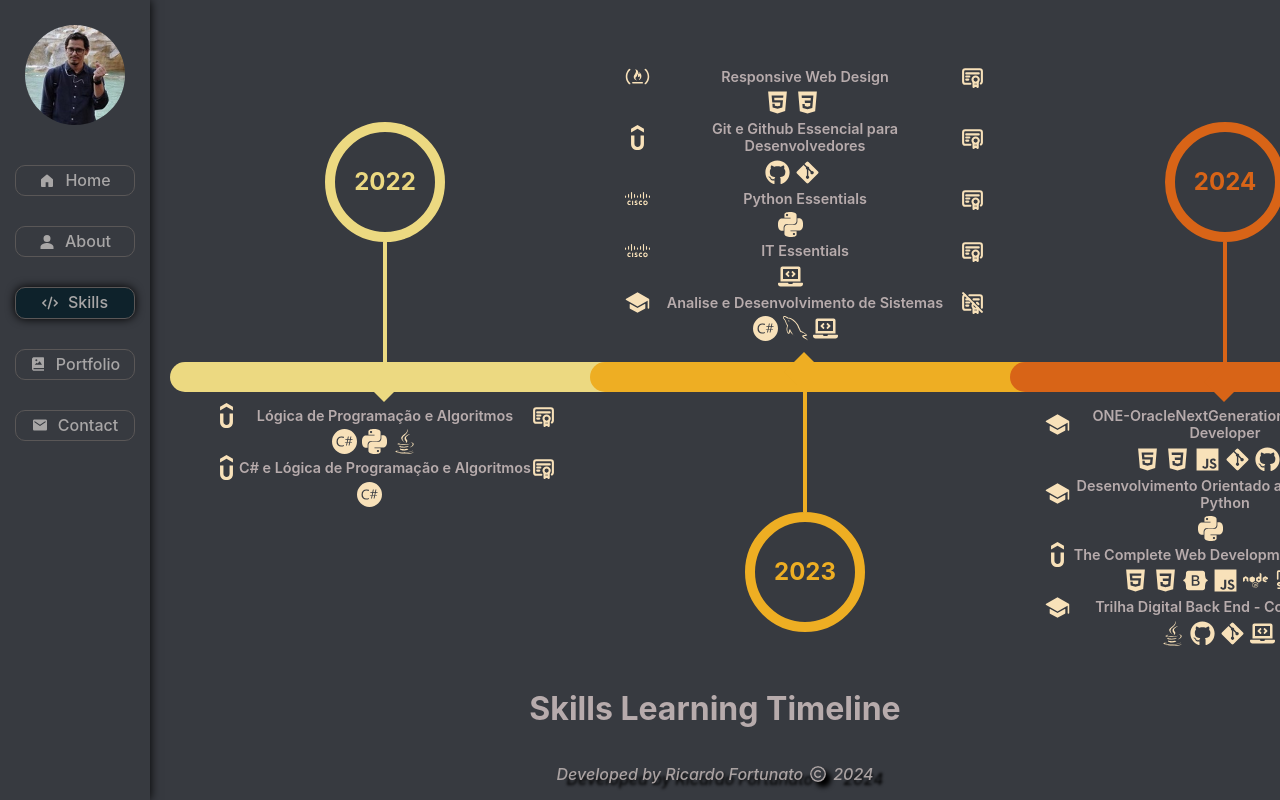
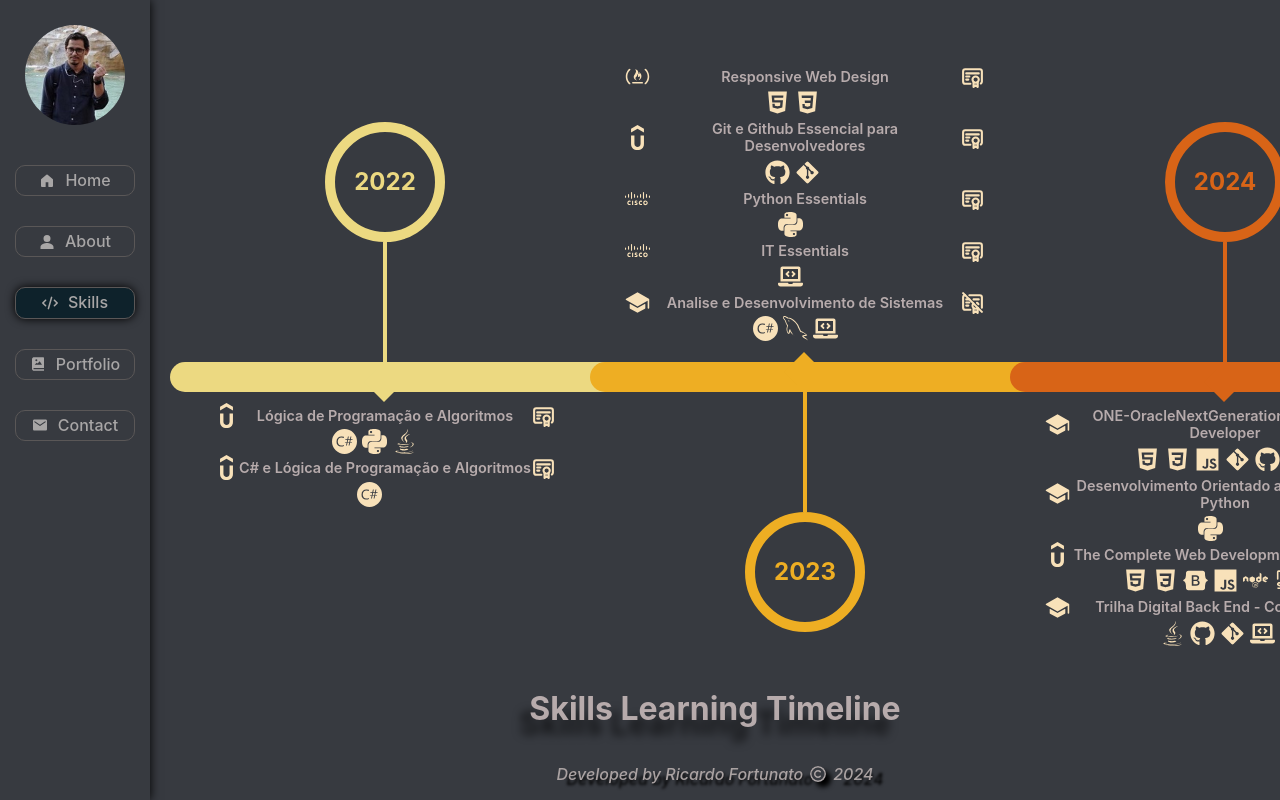
Before and after one commit to Ricardo-Forttunato/portfolio, a React (Vite) app: page /skills in a window 1280 px wide. Built offline with nearby package versions, Linux system fonts and the light colour scheme.

Commit message:
adicionando text-shadow ao title

```diff
--- a/src/components/Skills/Skills.module.css
+++ b/src/components/Skills/Skills.module.css
@@ -21,6 +21,8 @@
   right: 0;
   margin: 0 auto;
   margin-bottom: 20px;
+  text-shadow: -10px 15px 9px rgba(0, 0, 0, 0.6);
+
 }
 
 .container {
@@ -72,10 +74,6 @@
   flex-direction: column;
   justify-content: center;
   align-items: center;
-}
-
-.skills_container:hover {
-  cursor: pointer;
 }
 
 .year_container {
```
